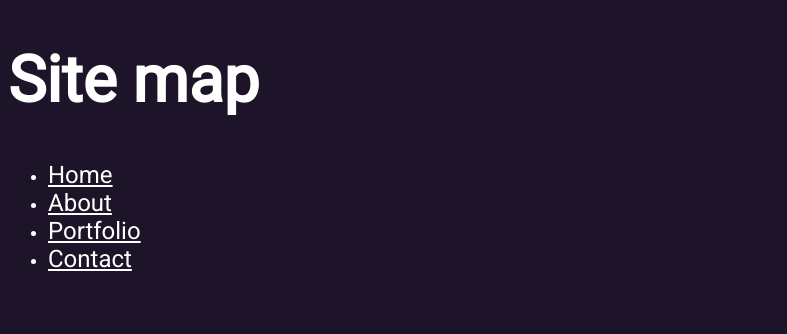
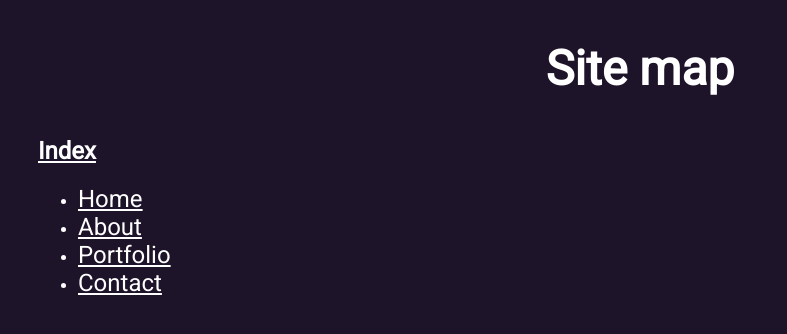
Before and after one commit to joserocha3/nma-www, a plain HTML site: page sitemap.html in a window 1280 px wide. Shown: the whole page, without its empty margins (0-787 px from the left). Drawn offline with Linux system fonts and the light colour scheme.

Commit message:
update sitemap.html

```diff
--- a/sitemap.html
+++ b/sitemap.html
@@ -17,14 +17,24 @@
             font-family: 'Roboto', san-serif;
         }
 
-        h1 {
-            font-size: 4em;
+        .intro {
+            text-align: center;
+            width: 100%;
+            font-size: 2em;
+        }
+
+        .list {
+            padding-left: 30px;
         }
 
         a {
-            font-size: 1.5em;
             color: white;
         }
+
+        ul li a {
+            font-size: 1.5em;
+        }
+
     </style>
 
     <!-- Favicons -->
@@ -33,16 +43,23 @@
 
 </head>
 
-<body>
+<article role="main">
 
-<h1>Site map</h1>
+    <div class="intro"><h1>Site map</h1></div>
 
+    <div class="list">
+        <h2><a href="index.html">Index</a></h2>
         <ul class="nav">
             <li class="nav-item"><a href="index.html#home">Home</a></li>
             <li class="nav-item"><a href="index.html#about">About</a></li>
             <li class="nav-item"><a href="index.html#portfolio">Portfolio</a></li>
             <li class="nav-item"><a href="index.html#contact">Contact</a></li>
         </ul>
+    </div>
+
+</article>
+
+<body>
 
 <link href="https://fonts.googleapis.com/css?family=Roboto" rel="stylesheet">
 
```
Lines whose indentation alone changed are shown as unchanged.
